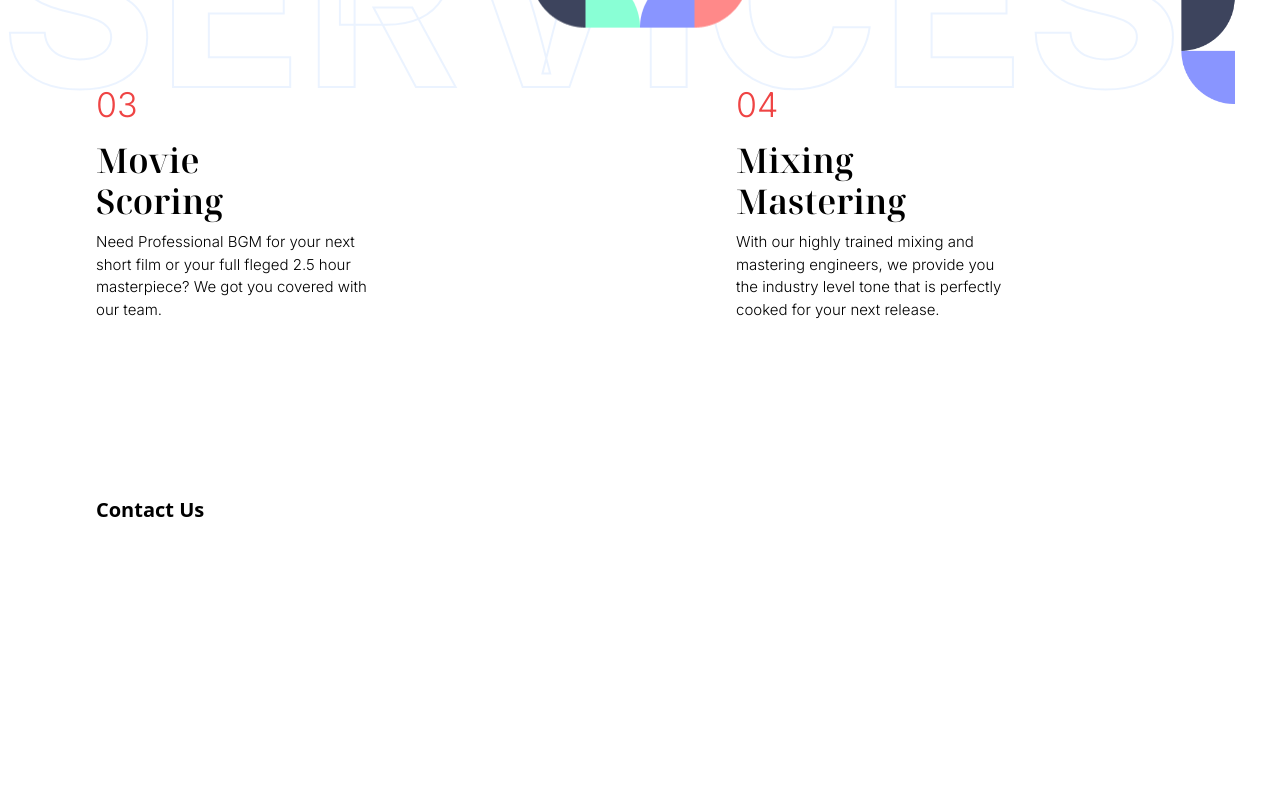
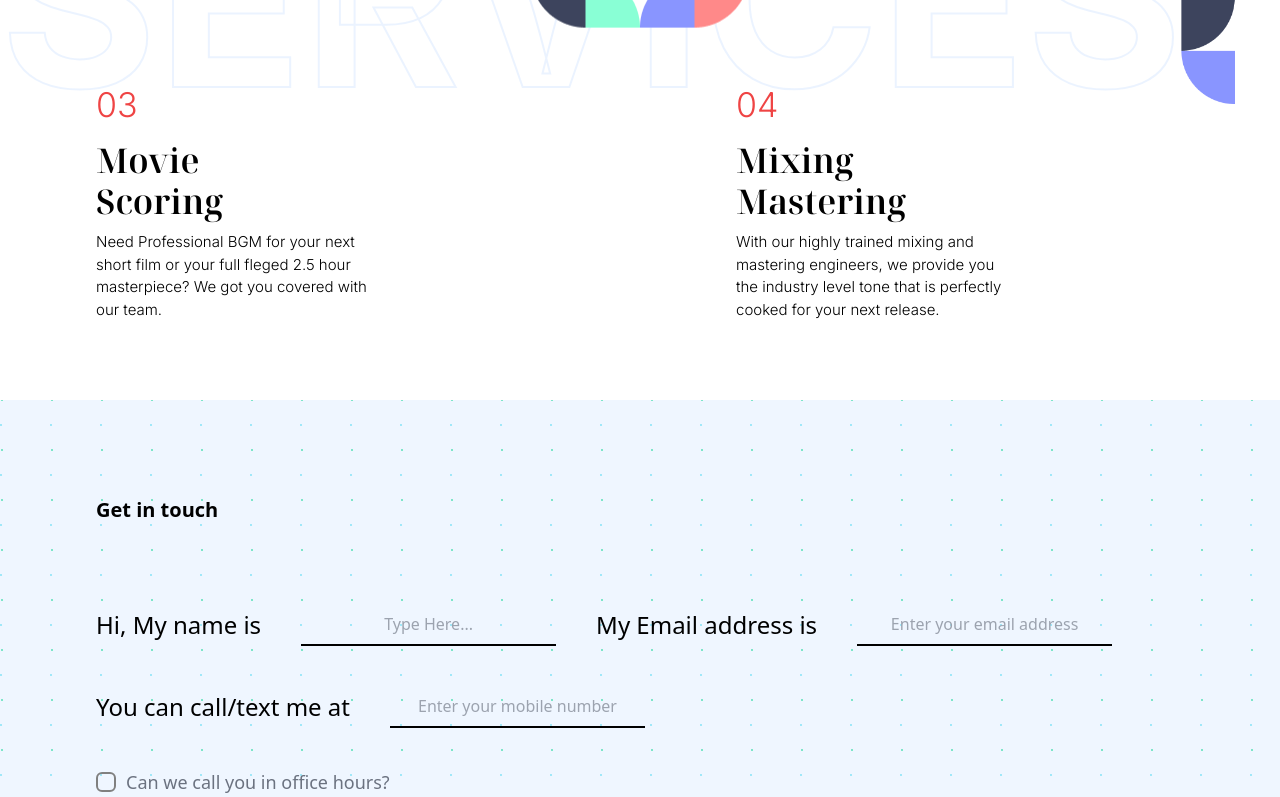
Before and after one commit to funcococode/studiohs, a React (Vite) app: page / in a window 1280 px wide. Shown: the part 2000-2797 px from the top of the page. Built offline with nearby package versions, Linux system fonts and the light colour scheme.

Commit message:
added basic fields in contact area

```diff
--- a/src/app/app.module.css
+++ b/src/app/app.module.css
@@ -2,6 +2,7 @@
 @import url('https://fonts.googleapis.com/css2?family=Noto+Serif+Display:wght@100;200;300;400;500;600;700;800;900&display=swap');
 *{
 	scroll-snap-type: y mandatory;
+	outline:none !important;
 }
 .main {
     @apply p-0 md:p-24 min-h-screen w-full  grid grid-rows-6 gap-16;
@@ -34,7 +35,7 @@ nav{
 	@apply grid grid-flow-col gap-3 w-full col-span-1;
 }
 .navList > li{
-	@apply rounded-lg py-1 text-green-700 hover:bg-green-300 hover:text-black transition duration-200;
+	@apply rounded-lg py-1 text-blue-700 hover:bg-blue-300 hover:text-black transition duration-200;
 	text-align:center;
 }
 .navIcon{
@@ -45,7 +46,7 @@ nav{
 }
 
 .navSocialIcon{
-	@apply py-2 px-5 rounded-lg  text-green-700 hover:bg-green-300 hover:text-green-700;
+	@apply py-2 px-5 rounded-lg  text-blue-700 hover:bg-blue-300 hover:text-blue-700 cursor-pointer
 }
 
 
@@ -255,3 +256,84 @@ main,section{
 .service__1::after{
 	transform:rotateZ(95deg);
 }
+
+
+
+.contactSection{
+	@apply bg-blue-50 p-24 space-y-10;
+	background-image: radial-gradient(rgba(108, 223, 243, 0.6) 1px,transparent 0),radial-gradient(rgba(77, 223, 179, 0.7) 1px,transparent 0);
+    background-size: 50px 50px;
+    background-position: 0 0, 25px 25px;
+	background-attachment: fixed;
+    -webkit-animation: slide 2s linear infinite;
+    animation: slide 4s linear infinite;
+}
+.contactForm{
+	@apply space-y-10;
+}
+.contactForm > p{
+	@apply text-2xl mr-10 inline-flex gap-10 items-center;
+}
+.contactInput{
+	@apply transition duration-100 border-0 border-b-2 border-black bg-transparent text-center  focus:outline-none focus:ring focus:ring-gray-800 focus:border-transparent focus:placeholder-opacity-0 placeholder-gray-400;
+
+}
+
+.contactForm > p:nth-child(5){
+	@apply flex items-center text-lg
+}
+.contactCheckbox{
+	visibility: hidden;
+	opacity: 0;
+	display: none;
+}
+.contactCheckbox + label{
+	@apply text-gray-500;
+	position: relative;
+	user-select: none;
+	display:grid;
+	align-items: center;
+	padding-left:30px;
+}
+.contactCheckbox:checked + label::before{
+	@apply bg-yellow-500 border-yellow-500 rounded-full
+}
+.contactCheckbox + label::before{
+	position: absolute;
+	content:'';
+	width:20px;
+	height:20px;
+	left:0%;
+	top:50%;
+	transform:translateY(-50%);
+	border:2px solid gray;
+	border-radius: 6px;
+}
+.formButton{
+	@apply bg-gray-700 text-white p-2 px-6 rounded text-sm font-semibold flex items-center gap-4 hover:bg-blue-600 hover:pl-10;
+	transition:all 0.1s;
+
+}
+.formButton > span{
+	display:inline-block;
+	width:20px;
+}
+
+
+.contactFooter{
+	@apply grid bg-blue-200 p-12 shadow-lg rounded;
+	grid-template-columns:repeat(5,1fr);
+
+    background-image: radial-gradient(rgba(240, 110, 110, 0.6) 1px,transparent 0),radial-gradient(rgba(173, 62, 62, 0.7) 1px,transparent 0);
+    background-size: 50px 50px;
+    background-position: 0 0, 25px 25px;
+	background-attachment: fixed;
+    -webkit-animation: slide 2s linear infinite;
+    animation: slide 4s linear infinite;
+}
+.contactFooter > ul{
+	@apply grid gap-2 px-4;
+}
+.footerListItem{
+	@apply text-xs text-gray-800 font-semibold
+}
--- a/src/components/Contact.tsx
+++ b/src/components/Contact.tsx
@@ -1,9 +1,54 @@
-import React from 'react'
+import React ,{useState,useEffect} from 'react'
 import styles from "../app/app.module.css";
+import { ArrowRightIcon } from '@heroicons/react/outline';
+import { check } from 'prettier';
 const Contact = () => {
+    let [isChecked, setIsChecked] = useState(false);
+    const handleChange = () => {
+        setIsChecked(!isChecked);
+    }
     return (
-        <section className={styles.sections}>
-            <h2 className={styles.sectionTitle}>Contact Us</h2>
+        <section className={styles.contactSection}>
+            <h2 className={styles.sectionTitle}>Get in touch</h2>
+            <form className={styles.contactForm}>
+                <p>
+                    Hi, My name is <input className={styles.contactInput} type="text" id="fullName" placeholder="Type Here..." />
+                </p>
+                <p>
+                    My Email address is <input className={styles.contactInput} type="email" id="email" placeholder="Enter your email address" />
+                </p>
+                <p>
+                    You can call/text me at <input className={styles.contactInput} type="text" id="mobile" placeholder="Enter your mobile number" />
+                </p>
+                <br />
+                <p>
+                    <input checked={isChecked} onChange={handleChange} type="checkbox" id="checkbox" className={styles.contactCheckbox} />
+                    <label htmlFor="checkbox">{isChecked ? <p><span style={{textDecoration:"line-through",color:'lightgrey',marginRight:"10px"}}>Can we call you in office hours?</span>Okay Sure!</p> : "Can we call you in office hours?"}</label>
+                </p>
+                <button className={styles.formButton}>Get Enquiry <span><ArrowRightIcon /></span></button>
+            </form>
+            <footer className={styles.contactFooter}>
+                <ul>
+                    <li className={styles.footerListItem}>StudioHS</li>
+                    <li className={styles.footerListItem}>Professional Production and Recording Studio</li>
+                </ul>
+                <ul>
+                    <li className={styles.footerListItem}>hello@studiohs.com</li>
+                    <li className={styles.footerListItem}>+92-8085850222</li>
+                </ul>
+                <ul>
+                    <li className={styles.footerListItem}>StudioHS, Lane-4, Prem Vihar</li>
+                    <li className={styles.footerListItem}>Satna, Madhya Pradesh</li>
+                </ul>
+                <ul>
+                    <li className={styles.footerListItem}>+91-7000584572</li>
+                    <li className={styles.footerListItem}>info@studiohs.com</li>
+                </ul>
+                <ul>
+                    <li className={styles.footerListItem}>Copyright &copy; StudioHS</li>
+                    <li className={styles.footerListItem}>2021 - Rachit Shrivastava</li>
+                </ul>
+            </footer>
         </section>
     )
 }
```
